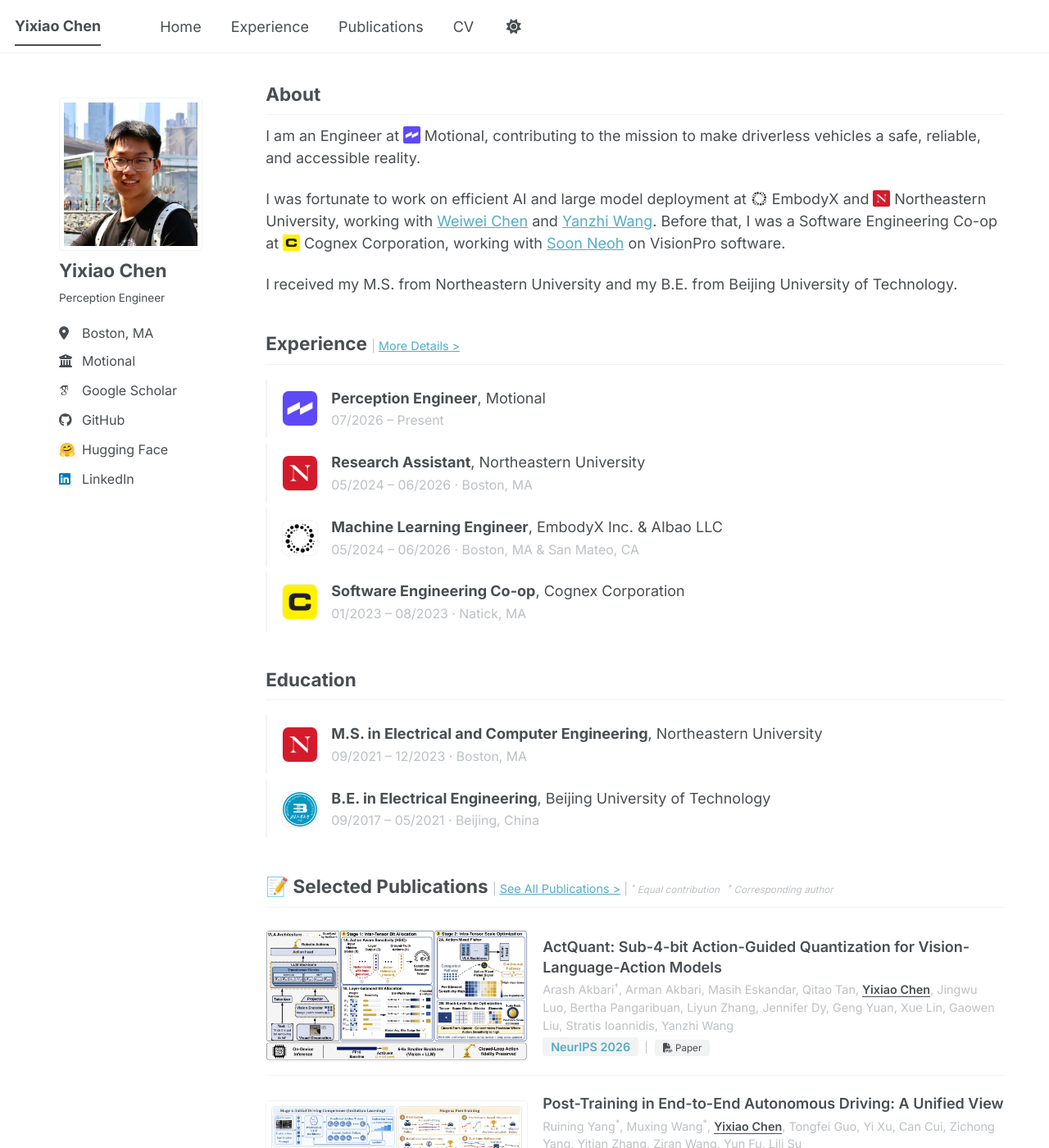
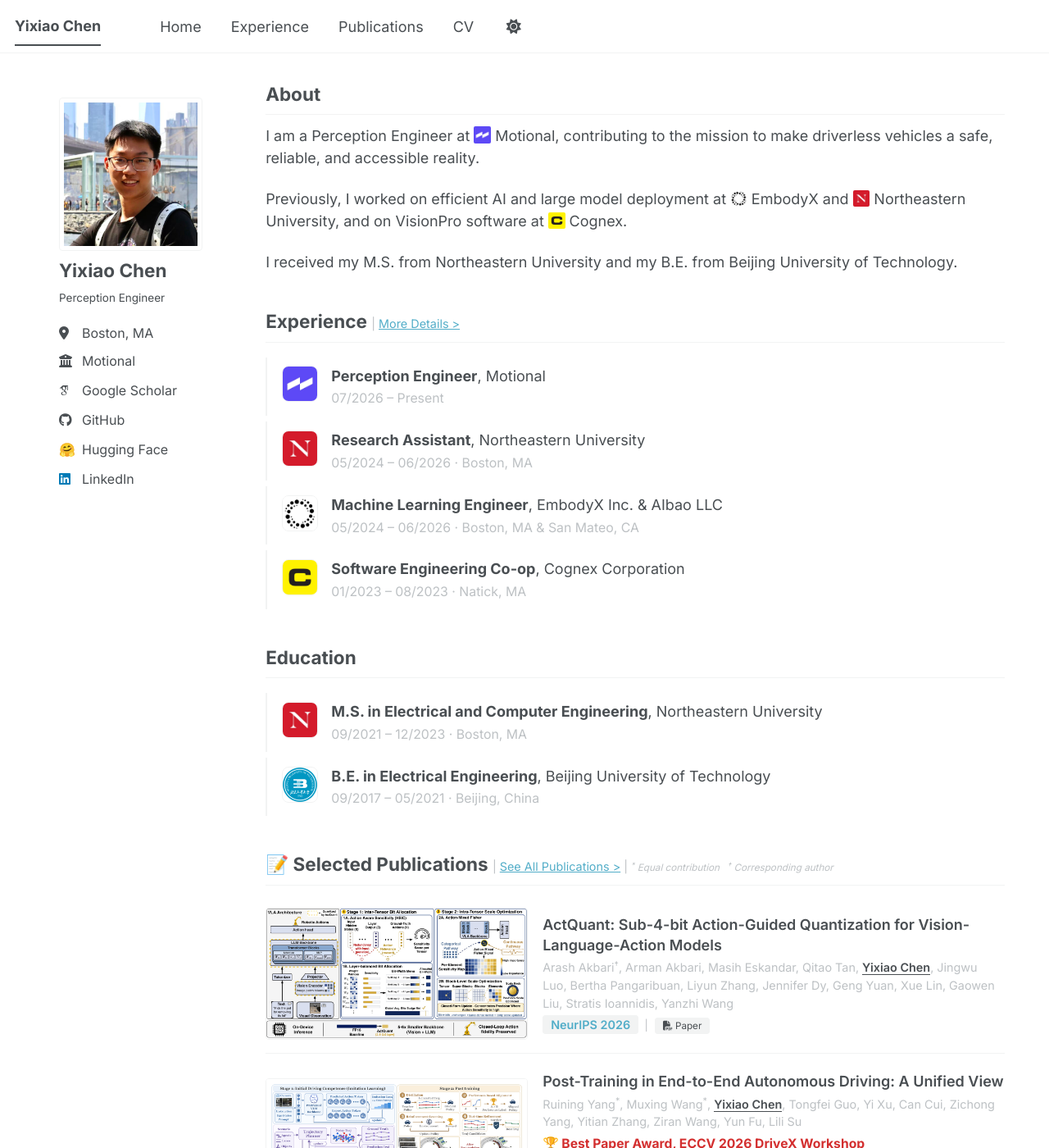
Before and after one commit to Bobchenyx/Bobchenyx.github.io, a Jekyll site: the page built from _pages/about.md, in a window 1280 px wide and 1400 px high. Shown: the whole window at 82% size. Built offline with Jekyll 4.4.1, drawn with Linux system fonts in a browser that asks for light colours; some web fonts are replaced; a script bundle is joined from its source files by our own code; library files that are not in the unit come from our copies.

Commit message:
Simplify About, top-align timeline logos, stop iOS date links
- About: one-line summary of past roles; collaborators live on /experience/
- Top-align experience/education logos with the role line
- Add format-detection meta so iOS Safari doesn't link dates/phones
- Empty alt on decorative inline logos so copied text isn't doubled

Assisted by Claude Code
Claude-Session: https://claude.ai/code/session_016DzPjozeXxSjMfbAHR3fjZ

```diff
--- a/_includes/head/custom.html
+++ b/_includes/head/custom.html
@@ -13,6 +13,8 @@
 <link rel="manifest" href="{{ base_path }}/images/manifest.json"/>
 <link rel="icon" href="/images/favicon.ico"/>
 <meta name="theme-color" content="#ffffff"/>
+<!-- stop iOS Safari turning dates like "05/2024 – 06/2026" into tappable links -->
+<meta name="format-detection" content="telephone=no, date=no, address=no, email=no"/>
 
 <!-- Google Fonts: Inter -->
 <link rel="preconnect" href="https://fonts.googleapis.com">
--- a/_includes/page-styles.html
+++ b/_includes/page-styles.html
@@ -159,11 +159,13 @@ ul.timeline li {
 }
 ul.timeline.with-logos li {
   display: flex;
-  align-items: center;
+  /* top-align so the logo sits beside the role line, even when details wrap */
+  align-items: flex-start;
   gap: 0.9rem;
 }
 .timeline-logo {
   flex: 0 0 44px;
+  margin-top: 0.1rem;
   width: 44px;
   height: 44px;
   object-fit: contain;
--- a/_pages/about.md
+++ b/_pages/about.md
@@ -8,15 +8,11 @@ redirect_from:
 
 <h2 id="about">About</h2>
 
-I am an Engineer at <span class="nowrap"><img class="inline-logo" src="{{ '/images/logos/motional.jpeg' | relative_url }}" alt="Motional">Motional</span>, contributing to the mission to make driverless vehicles a safe, reliable, and accessible reality.
+I am a Perception Engineer at <span class="nowrap"><img class="inline-logo" src="{{ '/images/logos/motional.jpeg' | relative_url }}" alt="">Motional</span>, contributing to the mission to make driverless vehicles a safe, reliable, and accessible reality.
 
-I was fortunate to work on efficient AI and large model deployment at
-<span class="nowrap"><img class="inline-logo" src="{{ '/images/logos/embodyx.jpeg' | relative_url }}" alt="EmbodyX">EmbodyX</span> and
-<span class="nowrap"><img class="inline-logo" src="{{ '/images/logos/northeastern.jpeg' | relative_url }}" alt="Northeastern">Northeastern</span> University, working with
-[Weiwei Chen](https://www.linkedin.com/in/weiwei-c-01029421) and
-[Yanzhi Wang](https://www.yanzhiwang.com/). Before that, I was a Software
-Engineering Co-op at <span class="nowrap"><img class="inline-logo" src="{{ '/images/logos/cognex.png' | relative_url }}" alt="Cognex">Cognex</span> Corporation, working with
-[Soon Neoh](https://www.linkedin.com/in/soon-neoh-230a073) on VisionPro software.
+Previously, I worked on efficient AI and large model deployment at
+<span class="nowrap"><img class="inline-logo" src="{{ '/images/logos/embodyx.jpeg' | relative_url }}" alt="">EmbodyX</span> and <span class="nowrap"><img class="inline-logo" src="{{ '/images/logos/northeastern.jpeg' | relative_url }}" alt="">Northeastern</span> University,
+and on VisionPro software at <span class="nowrap"><img class="inline-logo" src="{{ '/images/logos/cognex.png' | relative_url }}" alt="">Cognex</span>.
 
 I received my M.S. from Northeastern University and my B.E. from Beijing University of Technology.
 
```
